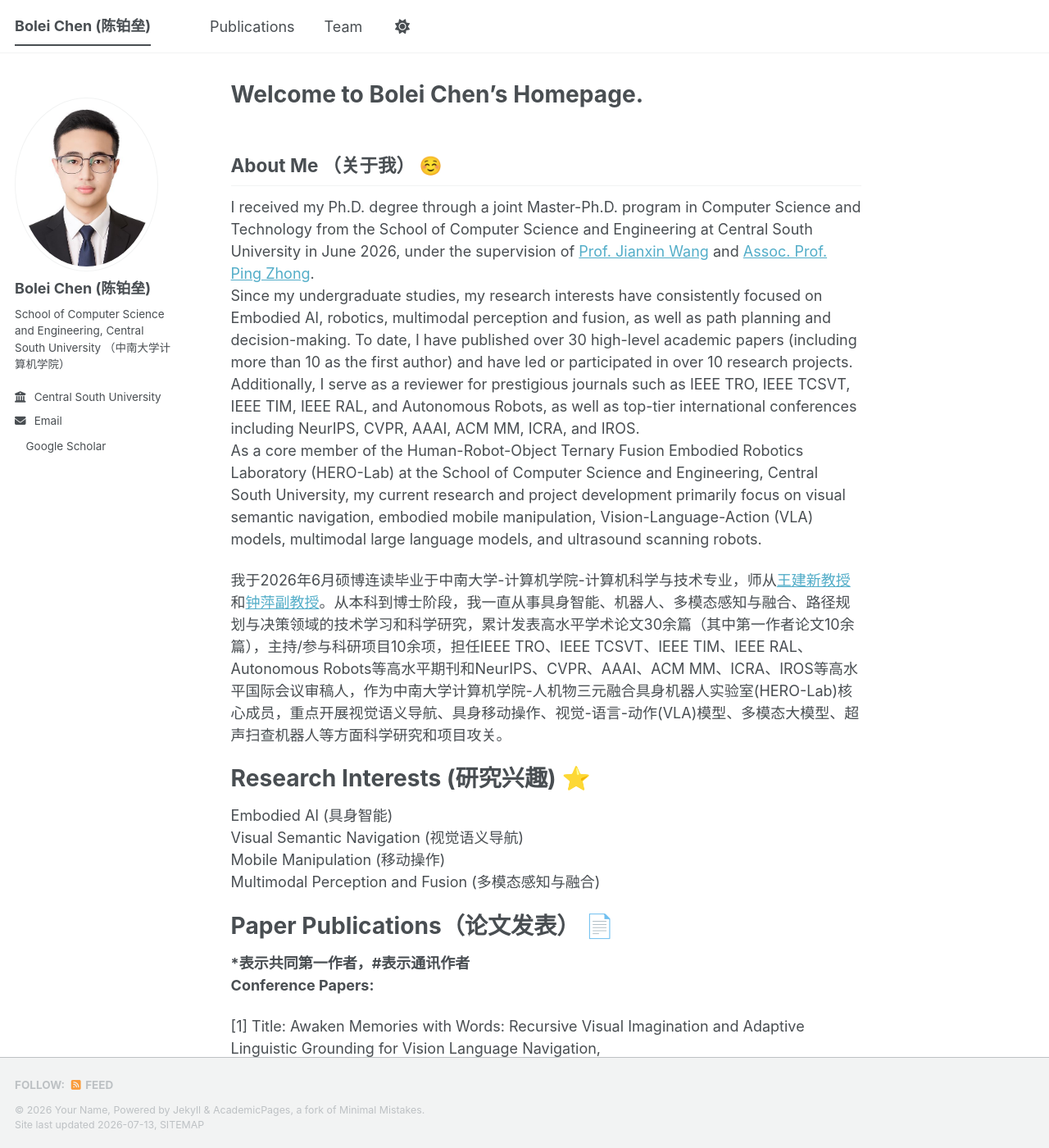
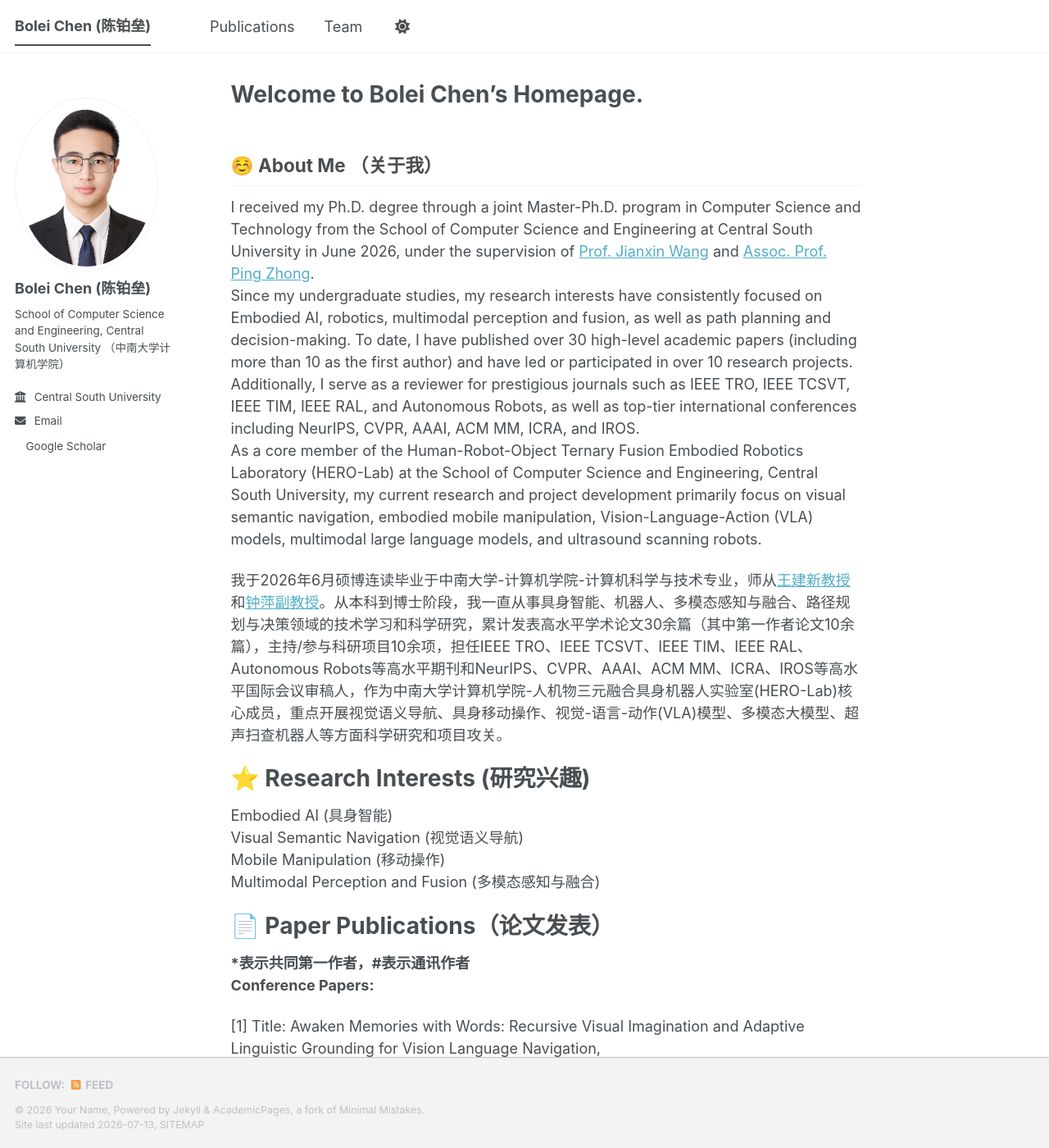
Before and after one commit to BoLeiChen/boleichen.github.io, a Jekyll site: the page built from _pages/about.md, in a window 1280 px wide and 1400 px high. Shown: the whole window at 82% size. Built offline with Jekyll 4.4.1, drawn with Linux system fonts in a browser that asks for light colours; emoji names are drawn with the system emoji font; a style sheet for code colours, icons or effects is not loaded.

```diff
--- a/_pages/about.md
+++ b/_pages/about.md
@@ -6,7 +6,7 @@ redirect_from:
   - /about/
   - /about.html
 ---
-About Me （关于我） :relaxed:
+:relaxed: About Me （关于我）
 ------
 
 I received my Ph.D. degree through a joint Master-Ph.D. program in Computer Science and Technology from the School of Computer Science and Engineering at Central South University in June 2026, under the supervision of [Prof. Jianxin Wang](https://faculty.csu.edu.cn/wangjianxin1/zh_CN/index.htm) and [Assoc. Prof. Ping Zhong](https://faculty.csu.edu.cn/zhongping/zh_CN/index.htm).
@@ -15,11 +15,11 @@ I received my Ph.D. degree through a joint Master-Ph.D. program in Computer Scie
 
 我于2026年6月硕博连读毕业于中南大学-计算机学院-计算机科学与技术专业，师从[王建新教授](https://faculty.csu.edu.cn/wangjianxin1/zh_CN/index.htm)和[钟萍副教授](https://faculty.csu.edu.cn/zhongping/zh_CN/index.htm)。从本科到博士阶段，我一直从事具身智能、机器人、多模态感知与融合、路径规划与决策领域的技术学习和科学研究，累计发表高水平学术论文30余篇（其中第一作者论文10余篇），主持/参与科研项目10余项，担任IEEE TRO、IEEE TCSVT、IEEE TIM、IEEE RAL、Autonomous Robots等高水平期刊和NeurIPS、CVPR、AAAI、ACM MM、ICRA、IROS等高水平国际会议审稿人，作为中南大学计算机学院-人机物三元融合具身机器人实验室(HERO-Lab)核心成员，重点开展视觉语义导航、具身移动操作、视觉-语言-动作(VLA)模型、多模态大模型、超声扫查机器人等方面科学研究和项目攻关。
 
-Research Interests (研究兴趣) :star:
+:star: Research Interests (研究兴趣)
 ======
 Embodied AI (具身智能)<br>Visual Semantic Navigation (视觉语义导航)<br>Mobile Manipulation (移动操作)<br>Multimodal Perception and Fusion (多模态感知与融合)
 
-Paper Publications（论文发表） :page_facing_up:
+:page_facing_up: Paper Publications（论文发表）
 ======
 ***表示共同第一作者，#表示通讯作者**
 <br>**Conference Papers:**
@@ -97,7 +97,7 @@ Patent Publications （专利发表） :page_with_curl:
 <br>[3] 基于深度学习的自动驾驶场景分类算法，已授权，公告号：CN116310970B;
 <br>[4] 一种针对无人机的具有时空意识的分层次自主探索方法，已授权，公告号：CN116088581B.
 
-Major Awards & Honors (主要奖项与荣誉) :trophy:
+:trophy: Major Awards & Honors (主要奖项与荣誉)
 ------
 [1] 2026年6月湖南省级优秀博士毕业生（年级仅1人）、中南大学校级优秀博士毕业生（年级4人）;
 <br>[2] 2025年11月AAAI (Association for the Advancement of Artificial Intelligence) 2026奖学金;
@@ -110,7 +110,7 @@ Major Awards & Honors (主要奖项与荣誉) :trophy:
 <br>[9] 2019年8月中国大学生计算机设计大赛物联网类国家级三等奖 （中国杭州，杭州电子科技大学）；
 <br>[10] 2017年9月获本科生国家奖学金.
 
-Project Experience (项目经历) :sparkler:
+:sparkler: Project Experience (项目经历)
 ------
 
 [1] 面向脑启发具身智能机器人前沿理论研究，核心技术人员，在研;
@@ -124,7 +124,7 @@ Project Experience (项目经历) :sparkler:
 <br>[9] 面向厂区货车的融合式导航系统研究，项目负责人，已结项;
 <br>[10] 六足仿生探测机器人的设计与应用，项目负责人，已结项.
 
-Social Contribution (社会贡献) :gift_heart:
+:gift_heart: Social Contribution (社会贡献)
 ------
 IEEE RAS Member, AAAI Member, ACM Member;
 <br>担任IEEE TRO、IEEE TCSVT、IEEE TIM、IEEE RAL、Autonomous Robots等高水平期刊和NeurIPS、CVPR、AAAI、ACM MM、ICRA、IROS等高水平国际会议审稿人.
```
